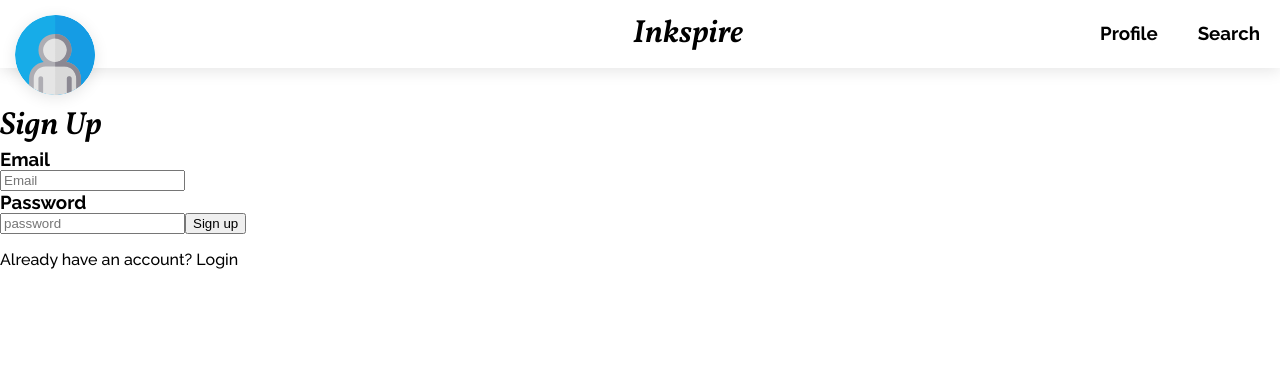
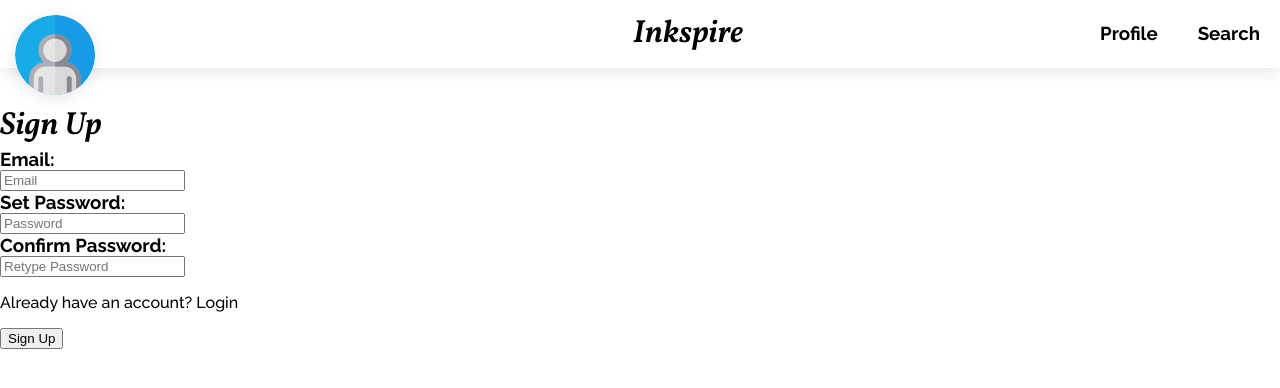
Before and after one commit to cleocleocleo/capstone-inkspire, a React (Create React App) app in the folder client/: page /signup in a window 1280 px wide. Shown: the top 388 px of the page. Built offline with nearby package versions, Linux system fonts and the light colour scheme; no server answers; the database is empty; the HTML template or start-up script is replaced by a standard one.

Commit message:
Add user profile creation
When new account is created, profile page will conditionally render the
create profile form.

```diff
--- /dev/null
+++ b/client/src/components/CreateProfile/CreateProfile.js
@@ -0,0 +1,93 @@
+import React, { useState } from 'react';
+import { useForm } from "react-hook-form";
+import { auth, firestore, storage, timestamp } from '../../services/firebase';
+
+const CreateProfile = () => {
+    const [file, setFile] = useState(null);
+    const [user] = useState(auth().currentUser);
+
+    const {
+        register,
+        handleSubmit
+    } = useForm();
+
+    const onFileChange = (e) => {
+        setFile(e.target.files[0])
+    }
+
+    const onSubmit = async (data) => {
+        const username = data.username;
+        const firstName = data.firstName;
+        const lastName = data.lastName;
+        const isArtist = data.isArtist;
+        const userID = user.uid;
+
+        const storageRef = storage.ref()
+        const fileRef = storageRef.child(file.name)
+        const collectionRef = firestore.collection('users');
+
+        await fileRef.put(file)
+
+        collectionRef.doc(userID).set({
+            username,
+            firstName,
+            lastName,
+            profileImg: await fileRef.getDownloadURL(),
+            createdAt: timestamp(),
+            isArtist,
+        });
+    };
+
+    return (
+        <form onSubmit={handleSubmit(onSubmit)}>
+            <label>
+                <h3>Username</h3>
+                <input
+                    type="text"
+                    name="username"
+                    ref={register({ required: true, maxLength: 80 })}
+                />
+            </label>
+            <label >
+                <h3>First Name</h3>
+                <input
+                    type="text"
+                    name="firstName"
+                    ref={register({ required: true, maxLength: 80 })}
+                />
+            </label>
+            <label>
+                <h3>Last Name</h3>
+                <input
+                    type="text"
+                    name="lastName"
+                    ref={register({ required: true, maxLength: 100 })}
+                />
+            </label>
+            <h3>Are you a Tattoo Artist?</h3>
+            <label>
+                <input
+                    name="isArtist"
+                    type="radio"
+                    value={true}
+                    ref={register({ required: true })}
+                />Yes
+            </label>
+            <label>
+                <input
+                    name="isArtist"
+                    type="radio"
+                    value={false}
+                    ref={register({ required: true })}
+                />No
+            </label>
+            <label>
+                <h3>Upload Avatar</h3>
+                <input name="file" type="file" onChange={onFileChange} ref={register({ required: true })} />
+            </label>
+            <br/><button type="submit">CreateProfile</button>
+        </form>
+    );
+}
+
+export default CreateProfile;
--- a/client/src/components/Nav/Nav.js
+++ b/client/src/components/Nav/Nav.js
@@ -7,8 +7,8 @@ const Nav = ({ userID }) => {
     const { docs } = useFirestoreCol('users');
 
     const checkUser = () => {
-        if (docs[0] && userID) {
-            const userData = docs.filter(doc => doc.id === userID);
+        const userData = docs.filter(doc => doc.id === userID);
+        if (userData[0]) {
             return userData[0].profileImg
         } else {
             return userIcon
--- a/client/src/pages/Home.js
+++ b/client/src/pages/Home.js
@@ -1,12 +1,19 @@
 import React, { useState } from 'react';
 import { auth } from '../services/firebase';
+import { logout } from '../helpers/auth';
 
 const Home = () => {
     const [user] = useState(auth().currentUser)
+
+    const handleLogout = () => {
+        logout();
+    }
+
     return (
         <div>
             <h1>Home Page</h1>
             <div>Login in as: <strong>{user.email}</strong></div>
+            <h5 onClick={handleLogout}>Log Out</h5>
         </div>
     );
 };
--- a/client/src/pages/Profile.js
+++ b/client/src/pages/Profile.js
@@ -2,14 +2,26 @@ import React, { useState, useEffect } from 'react';
 // import ImageUploader from '../components/ImageUploader/ImageUploader';
 // import ImageGrid from '../components/ImageGrid/ImageGrid';
 import GalleryGrid from '../components/GalleryGrid/GalleryGrid';
-import ImageModal from '../components/ImageModal/ImageModal';
-import { auth, firestore } from  '../services/firebase';
+// import ImageModal from '../components/ImageModal/ImageModal';
+import { auth, firestore } from '../services/firebase';
 import CreateGallery from '../components/CreateGallery/CreateGallery';
+import CreateProfile from '../components/CreateProfile/CreateProfile';
+import useFirestoreCol from '../hooks/useFirestoreCol';
 
 const Profile = () => {
-    const [selectedImg, setSelectedImg] = useState(null);
+    // const [selectedImg, setSelectedImg] = useState(null);
     const [galleries, setGalleries] = useState([]);
     const [user] = useState(auth().currentUser);
+    const { docs } = useFirestoreCol('users');
+
+    const checkUser = () => {
+        const userData = docs.filter(doc => doc.id === user.uid);
+        if (userData[0]) {
+            return true
+        } else {
+            return false
+        }
+    }
 
     useEffect(() => {
         const unsub = firestore.collection('galleries')
@@ -27,17 +39,22 @@ const Profile = () => {
     return (
         <div>
             <h1>Profile Page - </h1>
+            {!checkUser() && <CreateProfile />}
             {/* <ImageUploader /> */}
+            {checkUser() &&
+                <div>
                     <CreateGallery />
                     <GalleryGrid galleries={galleries} />
+                </div>
+            }
             {/* <ImageGrid
                 setSelectedImg={setSelectedImg}
             /> */}
-            { selectedImg &&
+            {/* { selectedImg &&
                 <ImageModal
                     selectedImg={selectedImg}
                     setSelectedImg={setSelectedImg}
-                /> }
+                /> } */}
         </div>
     );
 };
--- a/client/src/pages/SignUp.js
+++ b/client/src/pages/SignUp.js
@@ -1,54 +1,78 @@
-import React, { Component } from 'react';
+import React, { useState } from 'react';
+import { useForm } from "react-hook-form";
 import { Link } from 'react-router-dom';
 import { signup } from '../helpers/auth';
 
-export default class SignUp extends Component {
-    constructor() {
-        super();
-        this.state = {
-          error: null,
-          email: '',
-          password: '',
-        };
-        this.handleChange = this.handleChange.bind(this);
-        this.handleSubmit = this.handleSubmit.bind(this);
+const SignUp = () => {
+    const [error, setError] = useState('');
+    const {
+        register,
+        errors,
+        getValues,
+        handleSubmit
+    } = useForm();
+
+    const onSubmit = async (data) => {
+        setError('');
+        try {
+            await signup(data.email, data.password);
+        } catch (error) {
+            setError(error.message);
+        }
     }
 
-    handleChange(event) {
-        const name = event.target.name;
-        this.setState({
-            [name]: event.target.value
-        });
-    };
-
-    async handleSubmit(event) {
-        event.preventDefault();
-        this.setState({ error: '' });
-        try {
-            await signup(this.state.email, this.state.password);
-        } catch (error) {
-            this.setState({ error: error.message });
-        }
-    };
-
-    render() {
     return (
-            <div className="signup">
-                <form onSubmit={this.handleSubmit}>
+        <form onSubmit={handleSubmit(onSubmit)}>
             <h1>Sign Up</h1>
             <label>
-                        <h3 className="signup__form-label">Email</h3>
-                        <input type="text" name="email" placeholder="Email" onChange={this.handleChange}/>
+                <h3 className="signup__form-label">Email: </h3>
+                <input
+                    type="text"
+                    name="email"
+                    placeholder="Email"
+                    ref={register({
+                        required: true,
+                        pattern: /^(([^<>()[\]\\.,;:\s@"]+(\.[^<>()[\]\\.,;:\s@"]+)*)|(".+"))@((\[[0-9]{1,3}\.[0-9]{1,3}\.[0-9]{1,3}\.[0-9]{1,3}\])|(([a-zA-Z\-0-9]+\.)+[a-zA-Z]{2,}))$/
+                    })}
+                />
             </label>
             <label>
-                        <h3 className="signup__form-label">Password</h3>
-                        <input type="password" name="password" placeholder="password" onChange={this.handleChange}/>
+                <h3 className="signup__form-label">Set Password: </h3>
+                <input
+                    name="password"
+                    placeholder="Password"
+                    ref={register({ required: "Password is required!" })}
+                />
+                {errors.password && (
+                    <p>{errors.password.message}</p>
+                )}
             </label>
-                    {this.state.error ? <p className="signup__error-text">{this.state.error}</p> : null}
-                    <button className="signup__button">Sign up</button>
+            <label>
+                <h3 className="signup__form-label">Confirm Password: </h3>
+                <input
+                    name="passwordConfirmation"
+                    placeholder="Retype Password"
+                    ref={register({
+                        required: "Please confirm password!",
+                        validate: {
+                            matchesPreviousPassword: value => {
+                                const { password } = getValues();
+                                return password === value || "Passwords should match!";
+                            }
+                        }
+                    })}
+                />
+                {errors.passwordConfirmation && (
+                    <p>
+                        {errors.passwordConfirmation.message}
+                    </p>
+                )}
+            </label>
+            {error ? <p className="signup__error-text">{error}</p> : null}
             <p>Already have an account? <Link to="/login">Login</Link></p>
+            <button type="submit">Sign Up</button>
         </form>
-            </div>
     );
 }
-}
+
+export default SignUp;
```
Lines whose indentation alone changed are shown as unchanged.
